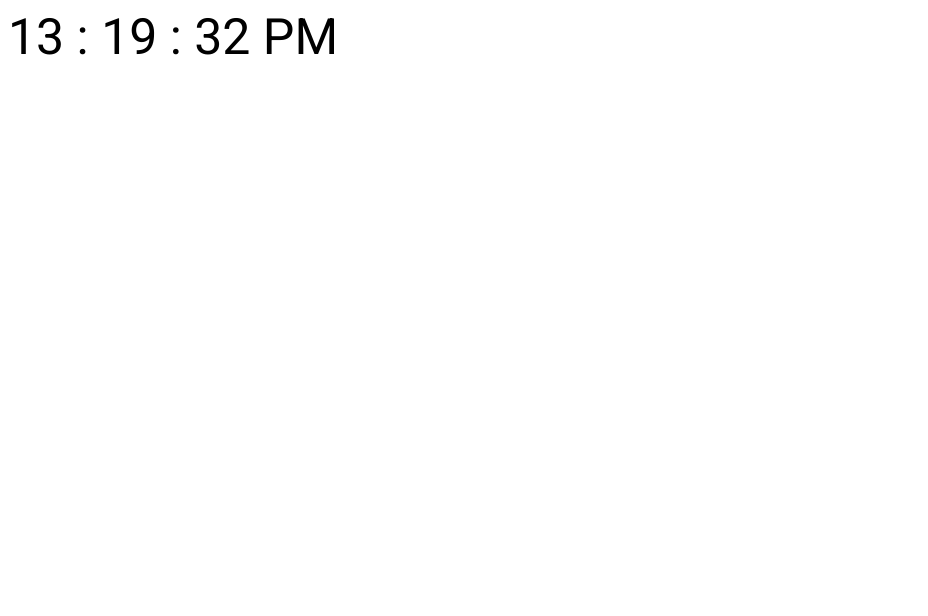
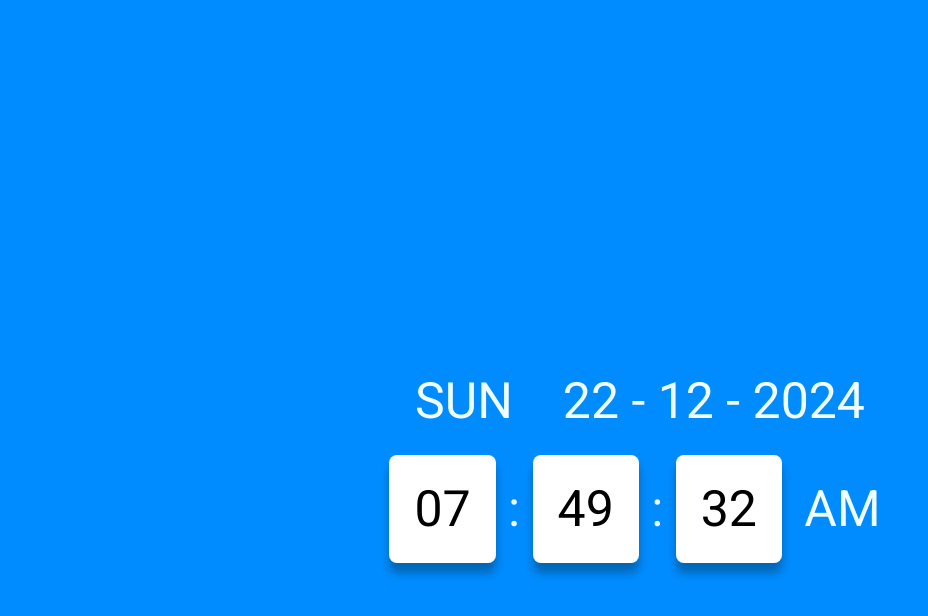
Before and after one commit to skjeeth1/supreme-spork, a plain HTML site: page index.html in a window 1280 px wide. Shown: the whole page, without its empty margins (0-928 px from the left). Drawn offline with Linux system fonts and the light colour scheme.

Commit message:
Kinda finished code. Have to restructure.

```diff
--- a/index.html
+++ b/index.html
@@ -13,15 +13,28 @@
 </head>
 <body>
     <div class="container">
+        <div class="date">
+            <div>
+                <span id="day">FRI</span>
+            </div>
+            <div>
+                <span id="date">00</span>
+                <span>-</span>
+                <span id="month">00</span>
+                <span>-</span>
+                <span id="year">00</span>
+            </div>
+        </div>
         <div class="clock">
-            <span id="hrs">00</span>
+            <span id="hrs" class="text">00</span>
             <span>:</span>
-            <span id="min">00</span>
+            <span id="min" class="text">00</span>
             <span>:</span>
-            <span id="sec">00</span>
+            <span id="sec" class="text">00</span>
             <span id="noon">AM</span>
         </div>
     </div>
+
     <script>
         const dateCont = document.querySelector(".date");
         const hrs = document.querySelector("#hrs");
@@ -30,14 +43,35 @@
         const noon = document.querySelector("#noon");
 
         const timeCont = document.querySelector(".clock");
+        const day = document.querySelector("#day");
+        const date = document.querySelector("#date");
+        const month = document.querySelector("#month");
+        const year = document.querySelector("#year");
+
+        days = {
+            1: "MON",
+            2: "TUE",
+            3: "WED",
+            4: "THU",
+            5: "FRI",
+            6: "SAT",
+            0: "SUN"
+        }
 
         setInterval(() => {
-            let currentTime = new Date(new Date().toLocaleString("en-US", {timeZone: "IST"}));
+            let currentTime = new Date();
+            // let currentTime = new Date(new Date().toLocaleString("en-US", {timeZone: "-1130"}));
 
-            hrs.textContent = (parseInt(currentTime.getHours()) < 10 ? "0" : "") + currentTime.getHours();
-            min.textContent = (parseInt(currentTime.getMinutes()) < 10 ? "0" : "") + currentTime.getMinutes();
-            sec.textContent = (parseInt(currentTime.getSeconds()) < 10 ? "0" : "") + currentTime.getSeconds();
-            noon.textContent = parseInt(currentTime.getHours()) < 12 ? "AM" : "PM";
+            hrs.textContent = ((currentTime.getHours() % 12 < 10) && (currentTime.getHours() % 12 != 0) ? "0" : "") +
+                String((currentTime.getHours() % 12) === 0 ? 12 : currentTime.getHours() % 12);
+            min.textContent = (currentTime.getMinutes() < 10 ? "0" : "") + currentTime.getMinutes();
+            sec.textContent = (currentTime.getSeconds() < 10 ? "0" : "") + currentTime.getSeconds();
+            noon.textContent = currentTime.getHours() < 12 ? "AM" : "PM";
+
+            day.textContent = days[currentTime.getDay()];
+            date.textContent = currentTime.getDate();
+            month.textContent = currentTime.getMonth() + 1;
+            year.textContent = currentTime.getFullYear();
 
         }, 1000);
 
--- a/styles.css
+++ b/styles.css
@@ -3,3 +3,41 @@
     font-size: 50px
     ;
 }
+
+body{
+    margin: 0px;
+}
+
+.container{
+    display: flex;
+    flex-direction: column;
+    align-items: center;
+    height: 960px;
+    justify-content: center;
+    background-color:rgb(0, 140, 255);
+    color: azure;
+}
+
+.clock{
+    padding: 25px;
+    margin: 25px;
+}
+
+.text {
+    background-color: white;
+    border-radius: 8px;
+    padding: 25px;
+    color: black;
+    box-sizing: border-box;
+    box-shadow: 0px 10px 10px rgb(0, 102, 181);
+}
+
+#noon{
+    padding: 10px;
+}
+
+.date{
+    display: flex;
+    justify-content: space-around;
+    gap: 50px;
+}
```
